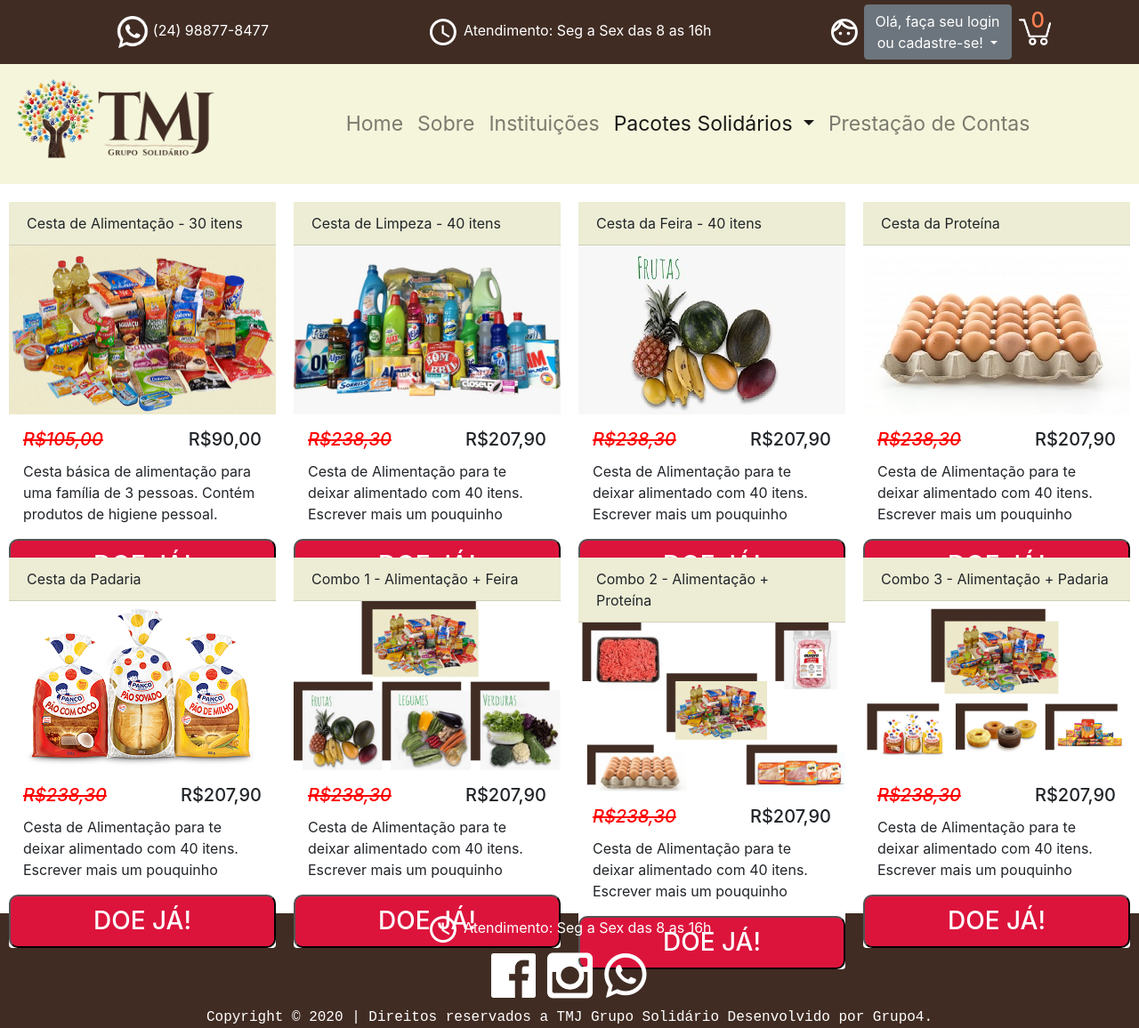
After one commit to brjoaof/-Frontend1--Projeto-Final, a PHP site: page /css/shop.html in a window 1280 px wide. The commit adds this page. Shown: the whole page at 89% size. Run offline with PHP 8.4, Linux system fonts and the light colour scheme.

Commit message:
commit pra tati

```diff
--- a/css/shop.css
+++ b/css/shop.css
@@ -44,3 +44,13 @@ h5 del{
 footer{
     margin-top: 20px;
 }
+
+.card-img-top{
+    width: 300px;
+    height: 190px;
+}
+
+.carousel-item img {
+    width: 300px !important;
+    height: 190px;
+}
--- /dev/null
+++ b/css/shop.html
@@ -0,0 +1,322 @@
+<!DOCTYPE html>
+<html lang="pt-br">
+
+<head>
+    <meta charset="UTF-8">
+    <meta name="viewport" content="width=device-width, initial-scale=1.0">
+    <title>Pacotes Solidários</title>
+    <link rel="stylesheet" href="css/bootstrap.min.css">
+    <link rel="stylesheet" href="css/estilo.css">
+    <link rel="stylesheet" href="css/shop.css">
+</head>
+
+<body>
+    <header>
+        <div class="row">
+            <div class="col-md-4 d-none d-md-block">
+                <img src="img/whatsapp.png" alt="Logo Whatsapp">
+                <span>(24) 98877-8477</span>
+            </div>
+            <div class="col-md-4 d-none d-sm-block">
+                <img src="img/horario_de_atendimento.png" alt="">
+                <span>Atendimento: Seg a Sex das 8 as 16h</span>
+            </div>
+            <div class="col-md-4">
+                <div class="container">
+                    <img src="img/login1.png" alt="Ícone Login">
+
+                    <!--LOGIN DROPDOWN-->
+                    <div class="dropdown">
+                        <button class="btn btn-secondary dropdown-toggle" type="button" id="dropdownMenuButton"
+                            data-toggle="dropdown" aria-haspopup="true" aria-expanded="false" onmouseover="verLogin()">
+                            Olá, faça seu login<br>ou cadastre-se!
+                        </button>
+                        <div class="dropdown-menu">
+                            <form class="px-4 py-3" id="menuLogin">
+                                <div class="form-group">
+                                    <label for="exampleDropdownFormEmail1">Endereço de email</label>
+                                    <input type="email" class="form-control" id="email" placeholder="email@exemplo.com">
+                                </div>
+                                <div class="form-group">
+                                    <label for="exampleDropdownFormPassword1">Senha</label>
+                                    <input type="password" class="form-control" id="senha" placeholder="Senha">
+                                </div>
+                                <div class="form-check">
+                                    <input type="checkbox" class="form-check-input" id="dropdownCheck">
+                                    <label class="form-check-label" for="dropdownCheck">
+                                        Remember me
+                                    </label>
+                                </div>
+                                <button type="submit" class="btn btn-primary" onclick="login()">Entrar</button>
+                                <div class="dropdown-divider"></div>
+                                <a class="dropdown-item" href="#">Novo, por aqui? Regitre-se.</a>
+                                <a class="dropdown-item" href="#">Esqueceu a senha?</a>
+                            </form>
+                            <div id="menuCliente" style="display: none">
+                                <button class="dropdown-item" type="button">Meus Dados</button>
+                                <button class="dropdown-item" type="button">Minhas Compras</button>
+                                <button class="dropdown-item" type="button" onclick="sair()">Sair</button>
+                            </div>
+                        </div>
+                    </div>
+                    <!--FIM DO LOGIN DROPDOWN-->
+
+                    <img src="img/carrinho.png"><span class="itensPedidos">0</span>
+
+                </div>
+            </div>
+        </div>
+        <!-- Como um link -->
+        <nav class="navbar navbar-expand-lg navbar-light ">
+            <a class="navbar-brand" href="#"> <img src="img/logo.png" alt="Logo TMJ Grupo Solidário"></a>
+            <button class="navbar-toggler" type="button" data-toggle="collapse" data-target="#conteudoNavbarSuportado"
+                aria-controls="navbarCollapse" aria-expanded="true" aria-label="Toggle navigation">
+                <span class="menu"> <img src="img/menu.png" alt="Logo Menu"></span>
+            </button>
+            <div class="collapse navbar-collapse" id="conteudoNavbarSuportado">
+                <ul class="navbar-nav mr-auto">
+                    <li class="nav-item">
+                        <a class="nav-link" href="index.html">Home <span class="sr-only">(Página atual)</span></a>
+                    </li>
+                    <li class="nav-item">
+                        <a class="nav-link" href="sobre.html">Sobre</a>
+                    </li>
+                    <li class="nav-item">
+                        <a class="nav-link" href="#">Instituições</a>
+                    </li>
+                    <!-- <li class="nav-item">
+                        <a class="nav-link" href="#">Mural</a>
+                    </li> -->
+                    <li class="nav-item dropdown active">
+                        <a class="nav-link dropdown-toggle" href="#" id="navbarDropdown" role="button"
+                            data-toggle="dropdown" aria-haspopup="true" aria-expanded="false">
+                            Pacotes Solidários
+                        </a>
+                        <div class="dropdown-menu" aria-labelledby="dropdown10">
+                            <a class="dropdown-item" href="#">Cestas Básicas </a>
+                            <!-- <ul>
+                                        <li><a href="#">Alimentação</a></li>
+                                        <li><a href="#">Limpeza</a></li>
+                                        <li><a href="#">Panificação</a></li>
+                                        <li><a href="#">Feira</a></li>
+                                        <li><a href="#">Proteica</a></li>
+                                    </ul> -->
+                            <a class="dropdown-item" href="#">Enxovais</a>
+                            <a class="dropdown-item" href="#">Vestuário</a>
+                            <a class="dropdown-item" href="#">Amigo Pet</a>
+                            <a class="dropdown-item" href="#">Brinquedos</a>
+                            <a class="dropdown-item" href="#">Multirão</a>
+                        </div>
+                    </li>
+                    <li class="nav-item">
+                        <a class="nav-link" href="#">Prestação de Contas</a>
+                    </li>
+                </ul>
+            </div>
+        </nav>
+    </header>
+    <div class="col-md-12 produtos gridProdutos">
+        <div class="row">
+            <div class="col-md-4">
+                <div class="card-header">
+                    Cesta de Alimentação - 30 itens
+                </div>
+                <div class="card">
+                    <img src="img/Cesta basica.jpg" class="card-img-top" alt="...">
+                    <div class="card-body">
+                        <h5 class="card-title"><del>R$105,00</del> R$90,00</h5>
+                        <p class="card-text">Cesta básica de alimentação para uma família de 3 pessoas. Contém produtos de higiene pessoal. </p>
+                    </div>
+                    <button class="cestaAlimentacao">
+                        <h3>DOE JÁ!</h3>
+                    </button>
+                </div>
+            </div>
+            <div class="col-md-4">
+                <div class="card-header">
+                    Cesta de Limpeza - 40 itens
+                </div>
+                <div class="card">
+                    <img src="img/cesta higiene de casa.jpg" class="card-img-top" alt="...">
+                    <div class="card-body">
+                        <h5 class="card-title"><del>R$238,30</del> R$207,90</h5>
+                        <p class="card-text">Cesta de Alimentação para te deixar alimentado com 40 itens. Escrever mais
+                            um pouquinho </p>
+                    </div>
+                    <button class="cestaAlimentacao">
+                        <h3>DOE JÁ!</h3>
+                    </button>
+                </div>
+            </div>
+            <div class="col-md-4">
+                <div class="card-header">
+                    Cesta da Feira - 40 itens
+                </div>
+                <div class="card">
+                    <div id="carouselExampleSlidesOnly" class="carousel slide" data-ride="carousel">
+                        <div class="carousel-inner">
+                            <div class="carousel-item active">
+                                <img  src="img/frutas.jpg" alt="Primeiro Slide">
+                            </div>
+                            <div class="carousel-item">
+                                <img  src="img/legumes.jpg" alt="Segundo Slide">
+                            </div>
+                            <div class="carousel-item">
+                                <img  src="img/verduras.jpg" alt="Terceiro Slide">
+                            </div>
+                        </div>
+                    </div>
+                    <div class="card-body">
+                        <h5 class="card-title"><del>R$238,30</del> R$207,90</h5>
+                        <p class="card-text">Cesta de Alimentação para te deixar alimentado com 40 itens. Escrever mais
+                            um pouquinho </p>
+                    </div>
+                    <button class="cestaAlimentacao">
+                        <h3>DOE JÁ!</h3>
+                    </button>
+                </div>
+            </div>
+            <div class="col-md-4">
+                <div class="card-header">
+                    Cesta da Proteína
+                </div>
+                <div class="card">
+                    <div id="carouselExampleSlidesOnly" class="carousel slide" data-ride="carousel">
+                        <div class="carousel-inner">
+                            <div class="carousel-item active">
+                                <img  src="img/ovos.jpg" alt="Primeiro Slide">
+                            </div>
+                            <div class="carousel-item">
+                                <img  src="img/carne moida.jpg" alt="Segundo Slide">
+                            </div>
+                            <div class="carousel-item">
+                                <img  src="img/linguiça.jpg" alt="Terceiro Slide">
+                            </div>
+                            <div class="carousel-item">
+                                <img  src="img/frango congelado.jpg" alt="Quarto Slide">
+                            </div>
+                        </div>
+                    </div>
+                    <div class="card-body">
+                        <h5 class="card-title"><del>R$238,30</del> R$207,90</h5>
+                        <p class="card-text">Cesta de Alimentação para te deixar alimentado com 40 itens. Escrever mais
+                            um pouquinho </p>
+                    </div>
+                    <button class="cestaAlimentacao">
+                        <h3>DOE JÁ!</h3>
+                    </button>
+                </div>
+            </div>
+            <div class="col-md-4">
+                <div class="card-header">
+                    Cesta da Padaria
+                </div>
+                <div class="card">
+                    <div id="carouselExampleSlidesOnly" class="carousel slide" data-ride="carousel">
+                        <div class="carousel-inner">
+                            <div class="carousel-item active">
+                                <img  src="img/paes.png" alt="Primeiro Slide">
+                            </div>
+                            <div class="carousel-item">
+                                <img  src="img/bolos.png" alt="Segundo Slide">
+                            </div>
+                            <div class="carousel-item">
+                                <img  src="img/biscoitos.png" alt="Terceiro Slide">
+                            </div>
+                        </div>
+                    </div>
+                    <div class="card-body">
+                        <h5 class="card-title"><del>R$238,30</del> R$207,90</h5>
+                        <p class="card-text">Cesta de Alimentação para te deixar alimentado com 40 itens. Escrever mais
+                            um pouquinho </p>
+                    </div>
+                    <button class="cestaAlimentacao">
+                        <h3>DOE JÁ!</h3>
+                    </button>
+                </div>
+            </div>
+            <div class="col-md-4">
+                <div class="card-header">
+                    Combo 1 - Alimentação + Feira
+                </div>
+                <div class="card">
+                    <img src="img/combo1.png" class="card-img-top" alt="...">
+                    <div class="card-body">
+                        <h5 class="card-title"><del>R$238,30</del> R$207,90</h5>
+                        <p class="card-text">Cesta de Alimentação para te deixar alimentado com 40 itens. Escrever mais
+                            um pouquinho </p>
+                    </div>
+                    <button class="cestaAlimentacao">
+                        <h3>DOE JÁ!</h3>
+                    </button>
+                </div>
+            </div>
+            <div class="col-md-4">
+                <div class="card-header">
+                    Combo 2 - Alimentação + Proteína
+                </div>
+                <div class="card">
+                    <img src="img/combo2.png" class="card-img-top" alt="...">
+                    <div class="card-body">
+                        <h5 class="card-title"><del>R$238,30</del> R$207,90</h5>
+                        <p class="card-text">Cesta de Alimentação para te deixar alimentado com 40 itens. Escrever mais
+                            um pouquinho </p>
+                    </div>
+                    <button class="cestaAlimentacao">
+                        <h3>DOE JÁ!</h3>
+                    </button>
+                </div>
+            </div>
+            <div class="col-md-4">
+                <div class="card-header">
+                    Combo 3 - Alimentação + Padaria
+                </div>
+                <div class="card">
+                    <img src="img/combo3.png" class="card-img-top" alt="...">
+                    <div class="card-body">
+                        <h5 class="card-title"><del>R$238,30</del> R$207,90</h5>
+                        <p class="card-text">Cesta de Alimentação para te deixar alimentado com 40 itens. Escrever mais
+                            um pouquinho </p>
+                    </div>
+                    <button class="cestaAlimentacao">
+                        <h3>DOE JÁ!</h3>
+                    </button>
+                </div>
+            </div>
+        </div>
+
+    </div>
+    </div>
+    <footer>
+        <div class="row">
+            <div class="col-md-12">
+                <img src="img/horario_de_atendimento.png" alt="">
+                <span>Atendimento: Seg a Sex das 8 as 16h</span>
+            </div>
+            <div class="col-md-12">
+                <ul class="social">
+                    <li><a href="http://facebook.com/tmjgruposolidario"> <img src="img/facebook2.png"
+                                alt="Logo Facebbok"></a></li>
+                    <li><a href="http://instagram.com/tmjgruposolidario"> <img class="ig" src="img/instagram2.png"
+                                alt="Logo Instagram" width="100px" height="100px"></a></li>
+                    <li><a href="https://www.whatsapp.com/"><img src="img/whatsapp.png" alt="Logo Whatsapp"></a></li>
+                </ul>
+            </div>
+            <div class="col-md-12">
+                <span class="frase">
+                    Copyright &copy; 2020 | Direitos reservados a TMJ Grupo Solidário Desenvolvido por Grupo4.
+                </span>
+            </div>
+        </div>
+    </footer>
+    <script src="https://cdnjs.cloudflare.com/ajax/libs/popper.js/1.14.3/umd/popper.min.js"
+        integrity="sha384-ZMP7rVo3mIykV+2+9J3UJ46jBk0WLaUAdn689aCwoqbBJiSnjAK/l8WvCWPIPm49"
+        crossorigin="anonymous"></script>
+    <script src="https://code.jquery.com/jquery-3.5.1.slim.min.js"
+        integrity="sha384-DfXdz2htPH0lsSSs5nCTpuj/zy4C+OGpamoFVy38MVBnE+IbbVYUew+OrCXaRkfj"
+        crossorigin="anonymous"></script>
+    <script type="text/javascript" src="js/bootstrap.min.js"></script>
+    <script type="text/javascript" src="js/script.js"></script>
+</body>
+
+</html>
```
Also changed, not shown: shop.html (deleted, +0 -255 lines), img/biscoitos.png (added), img/bolos.png (added), img/carne moida.jpg, img/combo1.png (added), img/combo2.png (added), img/combo3.png (added), img/frango congelado.jpg, img/frutas.jpg, img/legumes.jpg, img/linguiça.jpg, img/ovos.jpg, img/paes.png (added), img/paes1.jpg (added), 1 more files.
